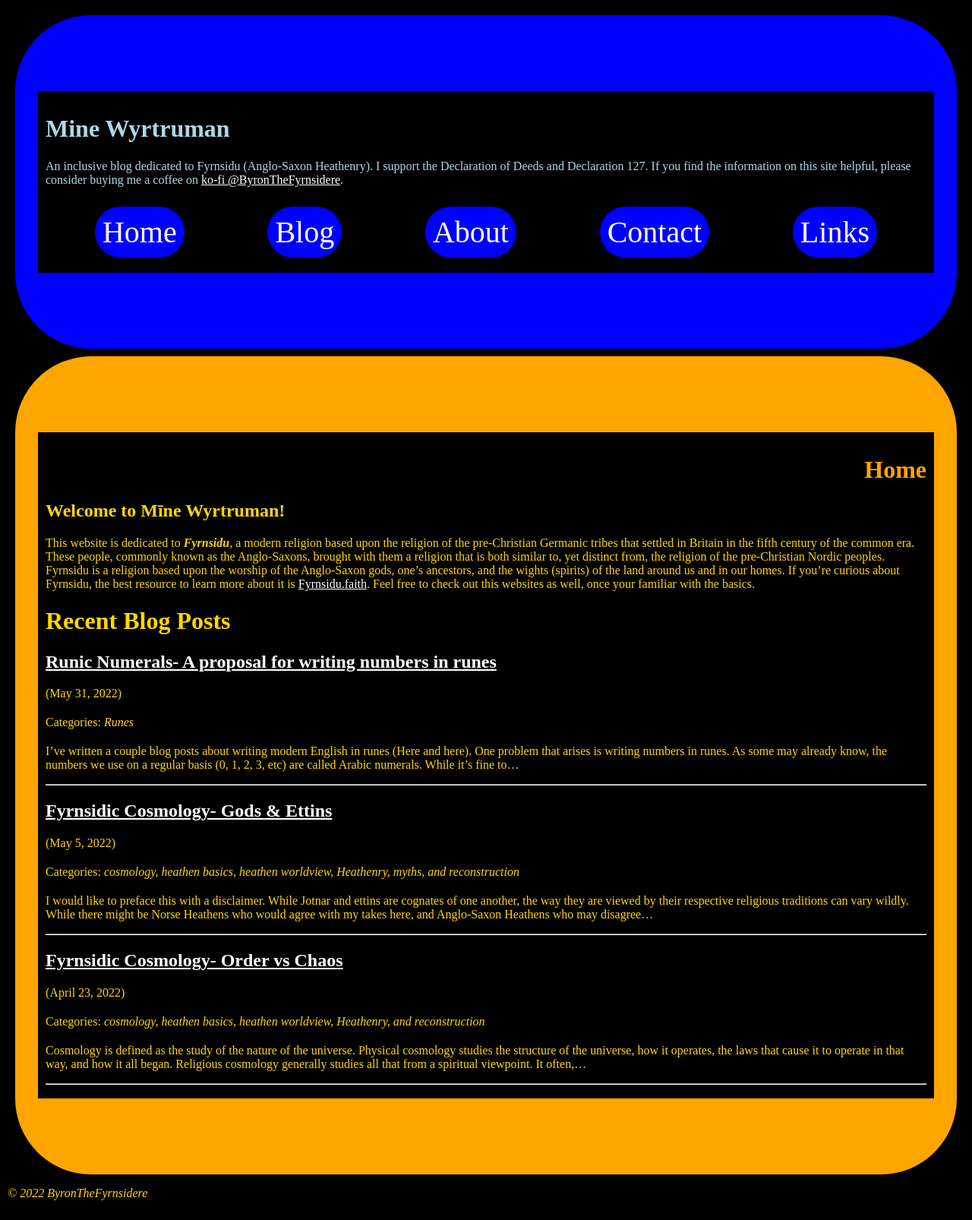
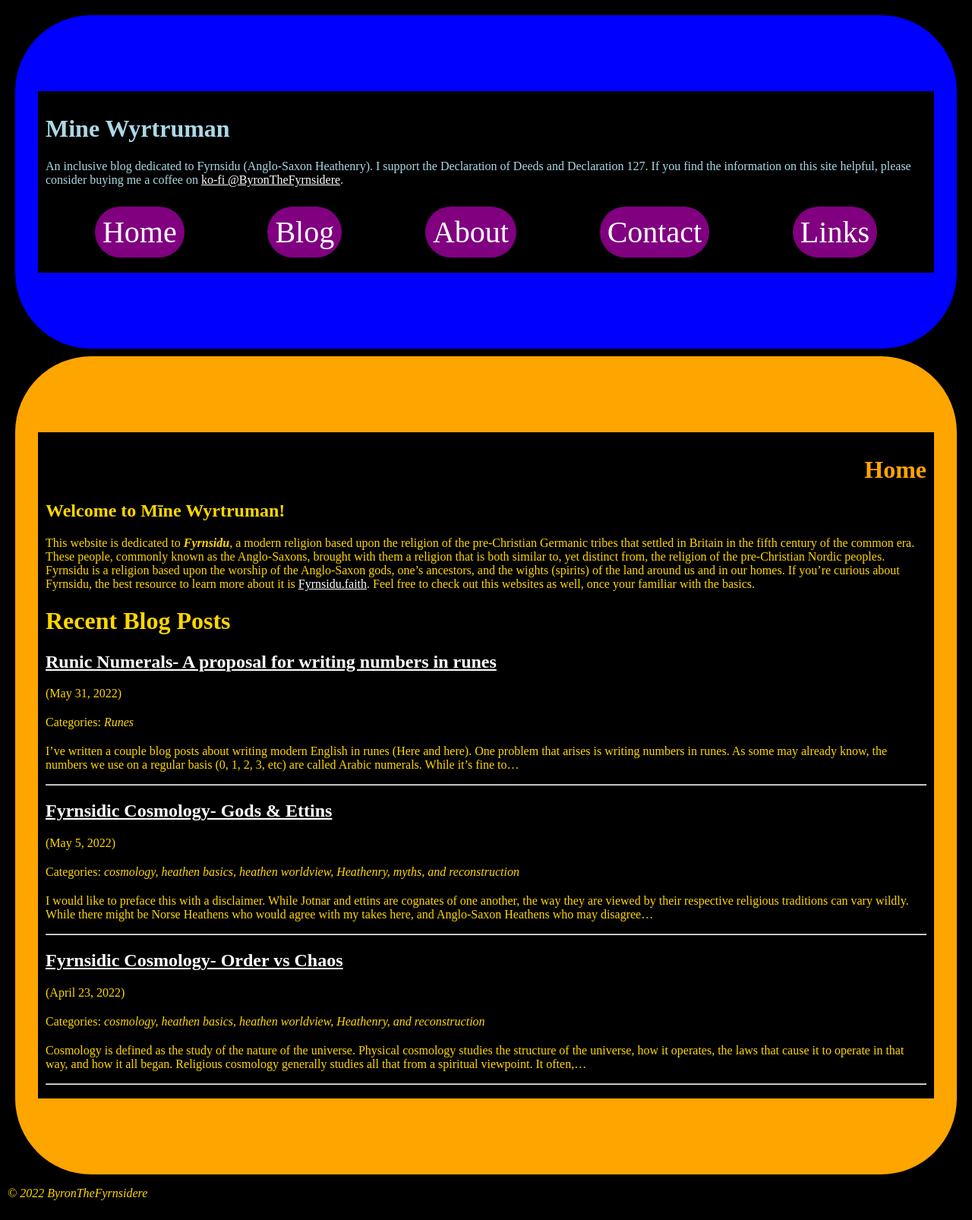
Before and after one commit to byronpendason/byronpendason.github.io, a Jekyll site: the page built from index.md, in a window 1280 px wide. Shown: the whole page at 76% size. Built offline with Jekyll 4.4.1, drawn with Linux system fonts in a browser that asks for light colours; our own code applies the rules of GitHub Pages for plain Markdown files; comment, search, counter and statistics services are not loaded.

Commit message:
Update style.css

```diff
--- a/css/style.css
+++ b/css/style.css
@@ -28,8 +28,7 @@
         margin-left: auto;
         margin-right: auto;
         padding: 10px;
-        background-color: blue;
-        color: purple;
+        background-color: purple;
         border-radius: 50px;
       }
       nav ul li a {
```
